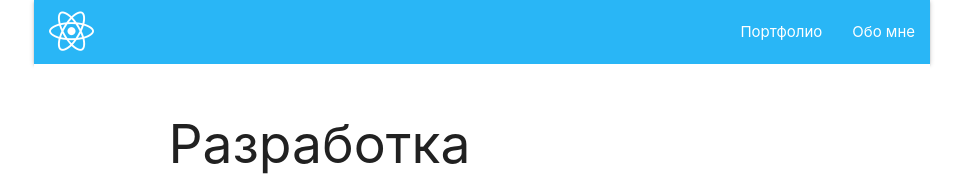
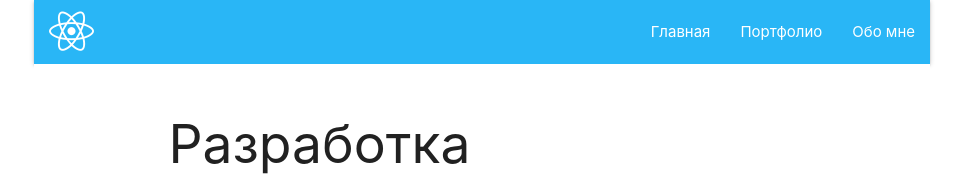
Before and after one commit to d00dde/d00dde, a React (Create React App) app: page / in a window 1280 px wide. Shown: the top 176 px of the page, without its empty margins (158-1121 px from the left). Built offline with nearby package versions, Linux system fonts and the light colour scheme.

Commit message:
Add homepage to menu

```diff
--- a/src/components/navbar/index.js
+++ b/src/components/navbar/index.js
@@ -11,6 +11,7 @@ export default (props) => {
 						alignLinks="right"
 						menuIcon={<Icon>dehaze</Icon>}
 						className={props.bgColor}>
+			<Link to='/'>Главная</Link>
 			<Link to='/portfolio'>Портфолио</Link>
 			<Link to='/about'>Обо мне</Link>
 		</Navbar>
```
